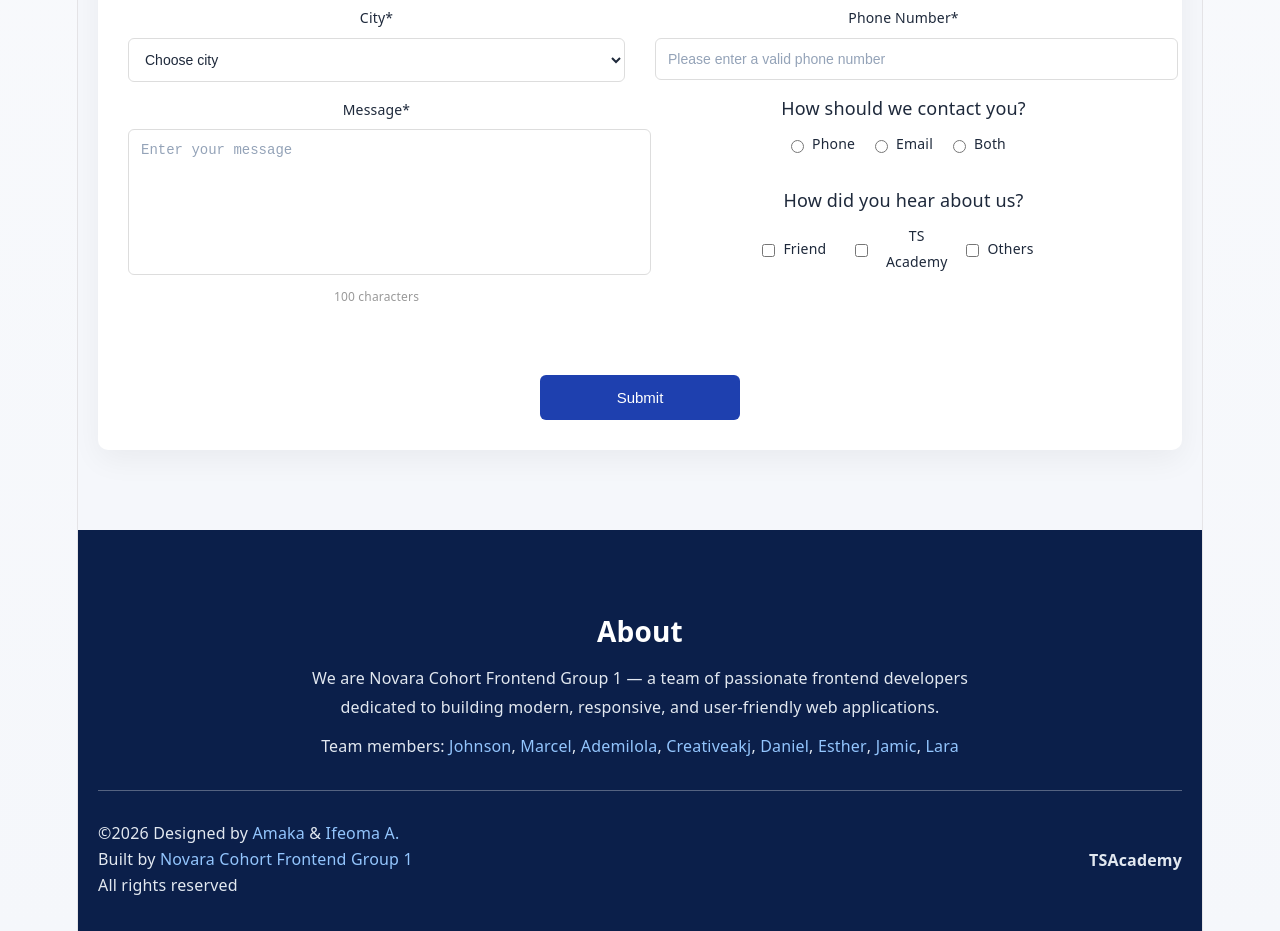
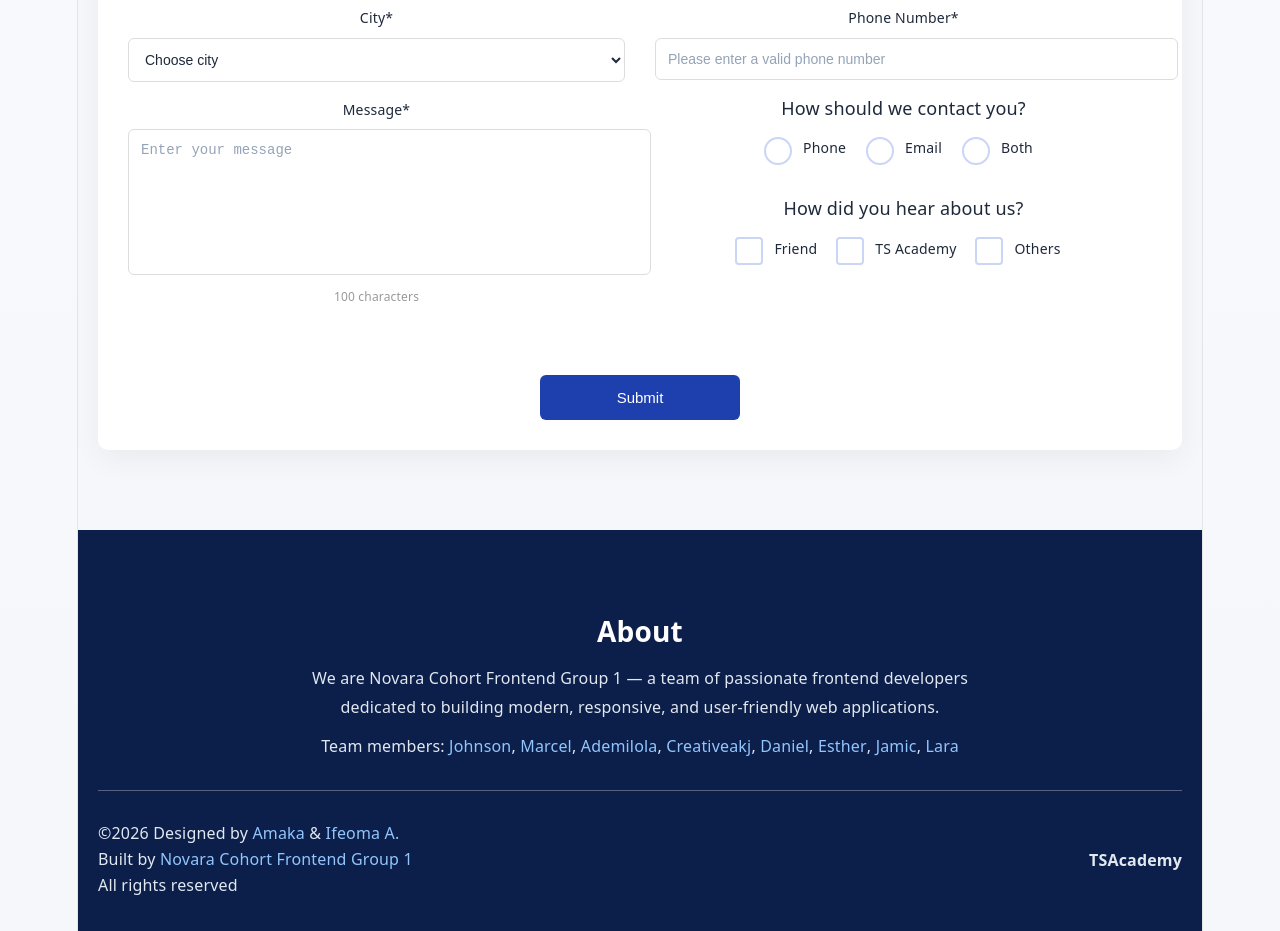
Before and after one commit to emediongjohnson/novara-frontend-group-1, a React (Vite) app: page / in a window 1280 px wide. Shown: the part 2840-3771 px from the top of the page. Built offline with nearby package versions, Linux system fonts and the light colour scheme; no server answers.

Commit message:
style: improve form inputs and customize radio/checkbox UI

```diff
--- a/src/components/ContactForm/ContactForm.css
+++ b/src/components/ContactForm/ContactForm.css
@@ -21,7 +21,7 @@
   margin-bottom: 40px;
 }
 
-/* FORM CARD (NEW - PREMIUM LOOK) */
+/* FORM CARD */
 .contact-form {
   display: grid;
   grid-template-columns: 1fr 1fr;
@@ -33,7 +33,7 @@
   box-shadow: 0 10px 30px rgba(0, 0, 0, 0.05);
 }
 
-/* INPUT GROUP */
+/* LABEL */
 .contact-form label {
   display: block;
   font-size: 14px;
@@ -42,7 +42,7 @@
   font-weight: 500;
 }
 
-/* INPUT FIELDS (FIXED) */
+/* INPUT FIELDS */
 .contact-form input,
 .contact-form select,
 .contact-form textarea {
@@ -52,10 +52,8 @@
   border-radius: 6px;
   border: 1px solid #ddd;
   font-size: 14px;
-
-  background-color: #ffffff;   /* 🔥 FIX */
-  color: #1e293b;             /* 🔥 FIX */
-
+  background-color: #ffffff;
+  color: #1e293b;
   transition: border 0.2s ease, box-shadow 0.2s ease;
 }
 
@@ -65,7 +63,7 @@
   color: #94a3b8;
 }
 
-/* INPUT FOCUS EFFECT */
+/* INPUT FOCUS */
 .contact-form input:focus,
 .contact-form select:focus,
 .contact-form textarea:focus {
@@ -86,12 +84,13 @@ small {
   color: #999;
 }
 
-/* RADIO & CHECKBOX GROUP */
+/* GROUP CONTAINERS */
 .radio-group,
 .checkbox-group {
   margin-top: 15px;
 }
 
+/* GROUP TITLES */
 .radio-group p,
 .checkbox-group p {
   margin-bottom: 10px;
@@ -99,14 +98,81 @@ small {
   color: #1e293b;
 }
 
-/* RADIO & CHECKBOX ITEMS */
+/* ITEM LAYOUT */
 .radio-group label,
 .checkbox-group label {
   display: inline-flex;
   align-items: center;
   margin-right: 15px;
-  gap: 5px;
+  gap: 8px;
   cursor: pointer;
+}
+
+/* CUSTOM RADIO BUTTON */
+.radio-group input[type="radio"] {
+  appearance: none;
+  width: 18px;
+  height: 18px;
+  border: 2px solid #cbd5f5;
+  border-radius: 50%;
+  background: #ffffff;
+  position: relative;
+  cursor: pointer;
+  transition: all 0.3s ease;
+}
+
+.radio-group input[type="radio"]::before {
+  content: "";
+  position: absolute;
+  width: 8px;
+  height: 8px;
+  background: #38bdf8;
+  border-radius: 50%;
+  top: 50%;
+  left: 50%;
+  transform: translate(-50%, -50%) scale(0);
+  transition: transform 0.2s ease;
+}
+
+.radio-group input[type="radio"]:checked {
+  border-color: #38bdf8;
+}
+
+.radio-group input[type="radio"]:checked::before {
+  transform: translate(-50%, -50%) scale(1);
+}
+
+/* CUSTOM CHECKBOX */
+.checkbox-group input[type="checkbox"] {
+  appearance: none;
+  width: 18px;
+  height: 18px;
+  border: 2px solid #cbd5f5;
+  border-radius: 4px;
+  background: #ffffff;
+  position: relative;
+  cursor: pointer;
+  transition: all 0.3s ease;
+}
+
+.checkbox-group input[type="checkbox"]::before {
+  content: "✔";
+  font-size: 12px;
+  color: white;
+  position: absolute;
+  top: 50%;
+  left: 50%;
+  transform: translate(-50%, -50%) scale(0);
+  transition: transform 0.2s ease;
+}
+
+.checkbox-group input[type="checkbox"]:checked {
+  background: #38bdf8;
+  border-color: #38bdf8;
+}
+
+.checkbox-group input[type="checkbox"]:checked::before {
+  transform: translate(-50%, -50%) scale(1);
 }
 
 /* SUBMIT BUTTON */
```
